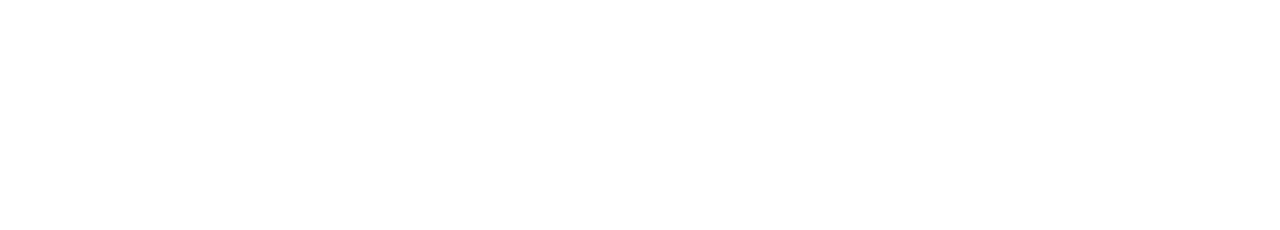
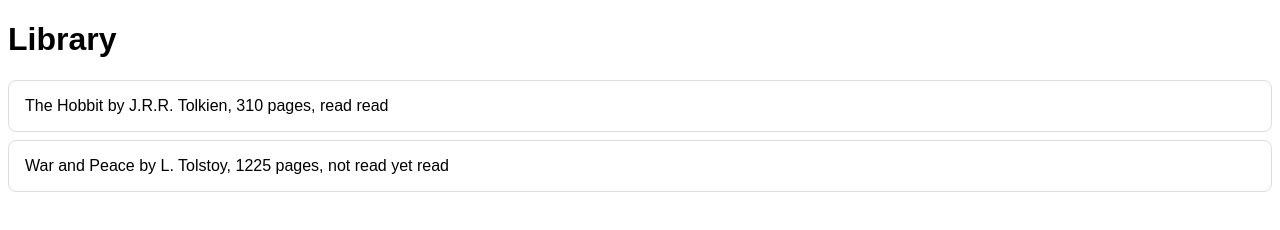
Before and after one commit to nGonium/TheOdinProject, a plain HTML site: page library/src/index.html in a window 1280 px wide. Drawn offline with Linux system fonts and the light colour scheme.

Commit message:
Create book view
Squashed commit of the following:

commit 247cc2adcabd5c1bba7696e80cb886305a321564
Author: Didier van Os <dvos@sogyo.nl>
Date:   Fri Oct 6 14:38:42 2023 +0200

    Style books

commit 7298405757925e2683cc26297700ef0d634b6f3f
Author: Didier van Os <dvos@sogyo.nl>
Date:   Fri Oct 6 14:33:23 2023 +0200

    Contain books on page

commit 8d55f5ce40a54babf7eb62696d32a675cb809681
Author: Didier van Os <dvos@sogyo.nl>
Date:   Fri Oct 6 14:26:10 2023 +0200

    Render books to page

commit 0e3acba3e2536f8191118c8416c8e2d8d7475578
Author: Didier van Os <dvos@sogyo.nl>
Date:   Fri Oct 6 14:19:12 2023 +0200

    Stub book data

```diff
--- a/library/src/index.html
+++ b/library/src/index.html
@@ -8,6 +8,9 @@
     <title>Library</title>
 </head>
 <body>
+    <h1>Library</h1>
+    <div id="book-container">
 
+    </div>
 </body>
 </html>
--- a/library/src/main.js
+++ b/library/src/main.js
@@ -1,4 +1,9 @@
-const myLibrary = [];
+const bookData = [
+  new Book("The Hobbit", "J.R.R. Tolkien", 310, true),
+  new Book("War and Peace", "L. Tolstoy", 1225, false),
+]
+
+const myLibrary = [...bookData];
 
 function Book(title, author, numPages, isRead) {
   this.title = title
@@ -13,3 +18,20 @@ function addBookToLibrary(title, author, numPages, isRead) {
   const newBook = new Book(title, author, numPages, isRead)
   myLibrary.push(newBook)
 }
+
+function createBookElement(book) {
+  const element = document.createElement('div')
+  element.classList.add('book-wrapper')
+  element.textContent = book.info()
+  return element
+}
+
+function renderBooksToPage() {
+  const BOOK_CONTAINER_ELEMENT = document.getElementById("book-container")
+  myLibrary.map(book => {
+    const element = createBookElement(book)
+    BOOK_CONTAINER_ELEMENT.append(element)
+  })
+}
+
+renderBooksToPage()
--- a/library/src/style.css
+++ b/library/src/style.css
@@ -0,0 +1,15 @@
+:root {
+    font-family: Arial, Helvetica, sans-serif;
+}
+
+#book-container {
+    display: flex;
+    flex-direction: column;
+    gap: .5em;
+}
+
+.book-wrapper {
+    border: 1px solid #ddd;
+    border-radius: 8px;
+    padding: 1em 1em;
+}
```
